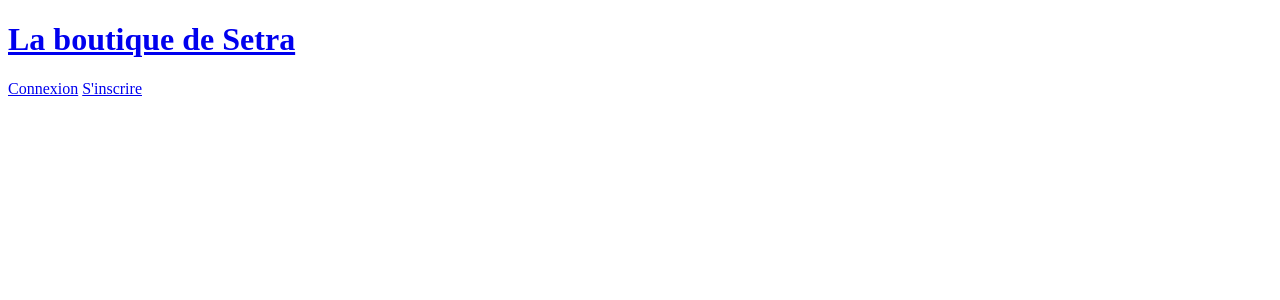
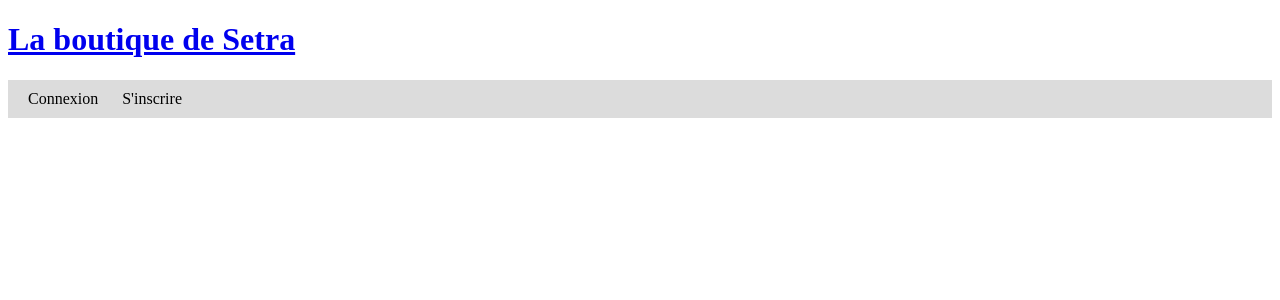
Before and after one commit to setra022/Shop, a Django app: template templates/base.html in a window 1280 px wide. Shown: the top 300 px of the page. Run offline with Django 4.2, Linux system fonts and the light colour scheme; the template is opened without the code that fills it, so the values that code supplies are empty.

Commit message:
Ajout de style.css

```diff
--- /dev/null
+++ b/store/static/store/style.css
@@ -0,0 +1,18 @@
+* {
+    box-sizing: border-box;
+}
+
+.menu {
+    background-color: gainsboro;
+    padding: 10px;
+}
+
+.menu a {
+    margin: 10px;
+    color: black;
+    text-decoration: none;
+}
+
+.menu a:hover {
+    text-decoration: underline;
+}
--- a/templates/base.html
+++ b/templates/base.html
@@ -1,3 +1,5 @@
+{% load static %}
+
 <!DOCTYPE html>
 <html lang="en">
 <head>
@@ -5,12 +7,14 @@
     <meta http-equiv="X-UA-Compatible" content="IE=edge">
     <meta name="viewport" content="width=device-width, initial-scale=1.0">
     <title>La boutique de Setra</title>
+    <link rel="stylesheet" href="{% static 'store/style.css' %}" />
 </head>
 <body>
+    <header>
         <a href="{% url 'index' %}">
             <h1>La boutique de Setra</h1>
         </a>
-
+        <nav class="menu">
             {% if user.is_authenticated %}
                 {{ user.username }}
                 <a href="{% url 'logout' %}">Déconnexion</a>
@@ -24,6 +28,9 @@
                 <a href="{% url 'cart' %}">Voir le panier ({{ user.cart.orders.count }})</a>
             </p>
             {% endif %}
+        </nav>
+
+    </header>
 
 {% block content %}
 
```
Lines whose indentation alone changed are shown as unchanged.
